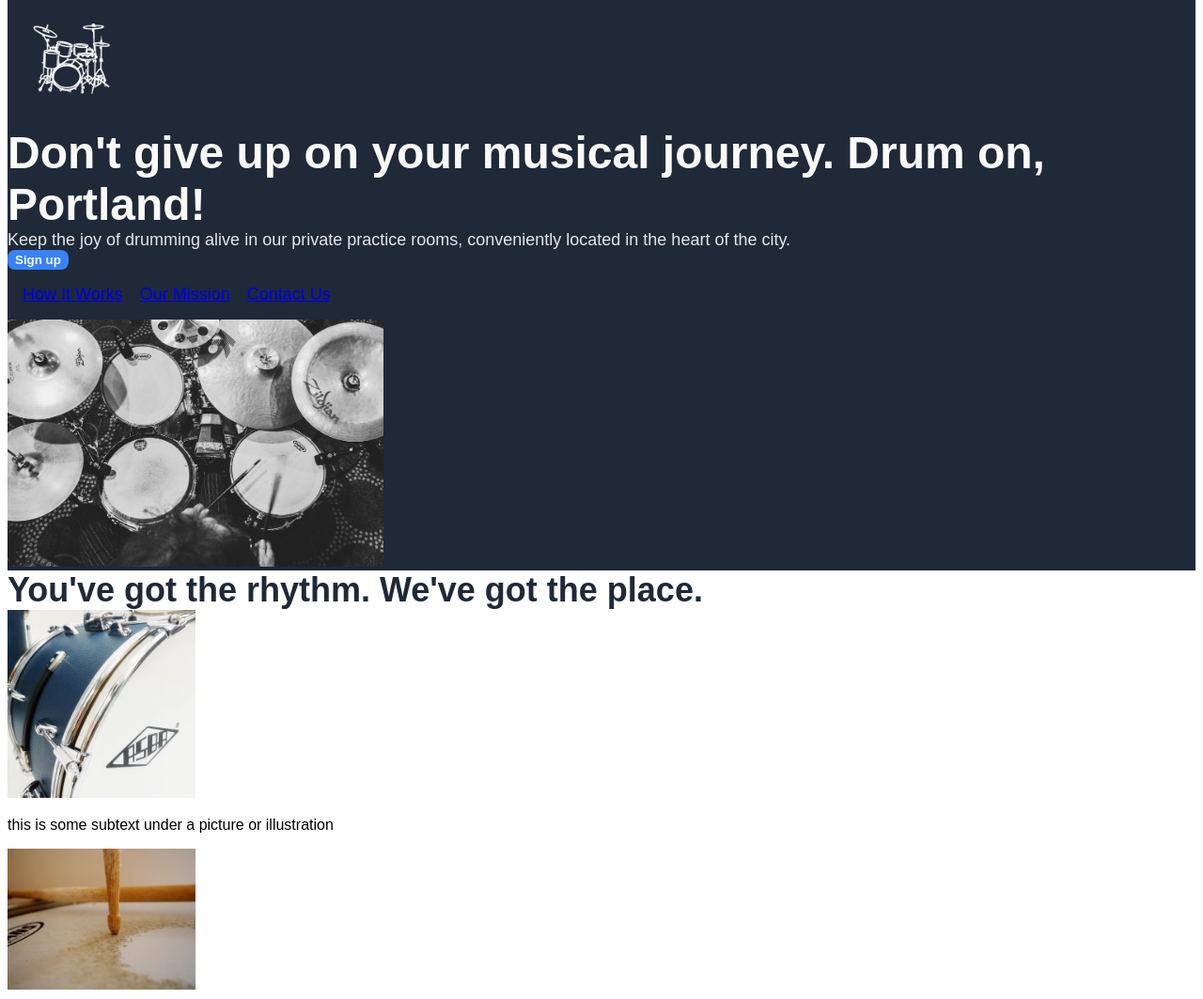
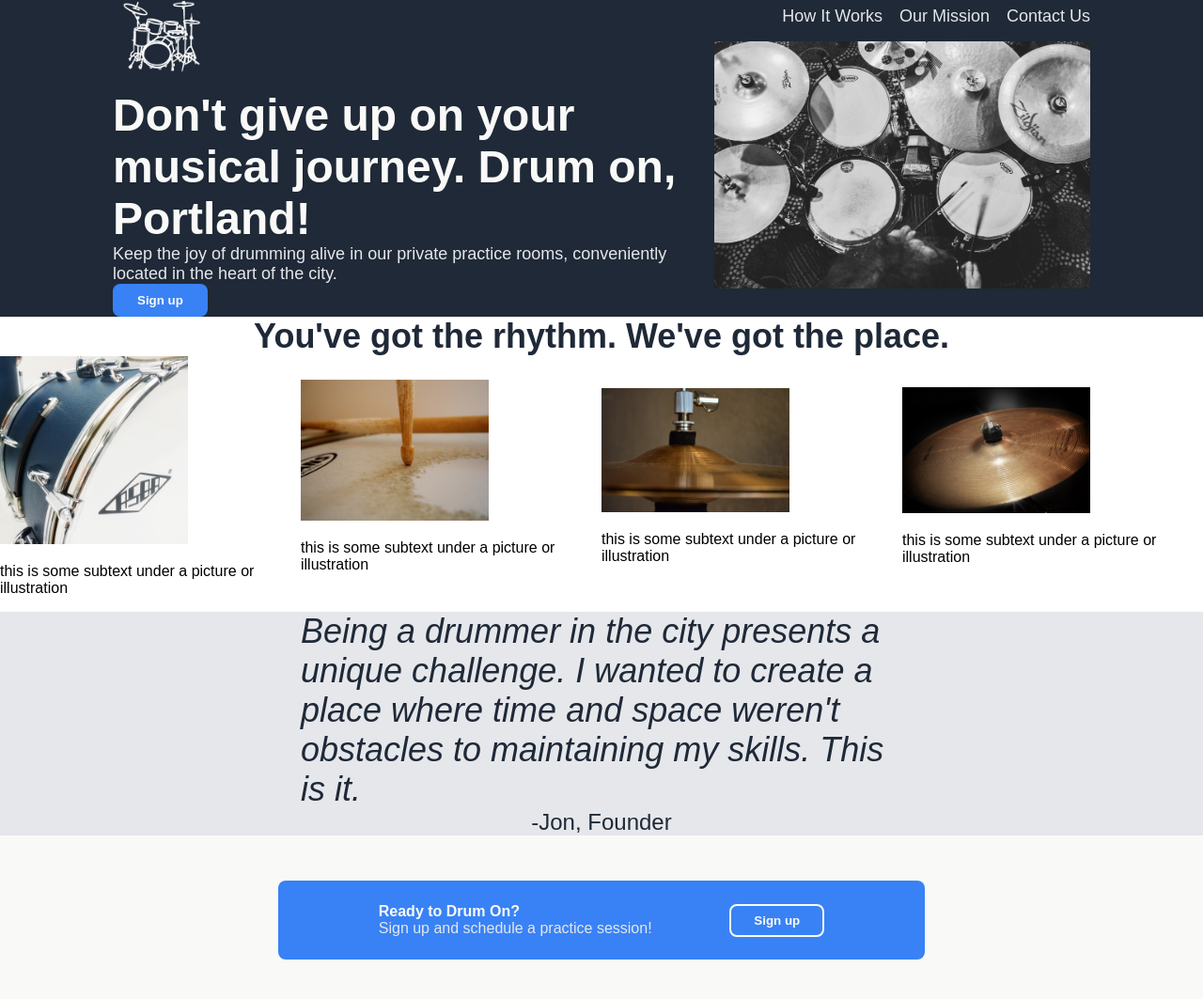
Before and after one commit to jondeal/odin-landing, a plain HTML site: page index.html in a window 1280 px wide. Shown: the part 9-1072 px from the top of the page at 94% size. Drawn offline with Linux system fonts and the light colour scheme.

Commit message:
HTML and CSS refactoring in progress. Added dummy destination for signup buttons.

```diff
--- a/index.html
+++ b/index.html
@@ -13,18 +13,13 @@
             <div class="header-logo">
                 <img src="images/drum-logo.png" alt="a sketch of a 5-piece drum kit with hi-hats and two cymbals" width="100px" height="auto">
             </div>
-            <div class="hero-text">
-                Don't give up on your musical journey. Drum on, Portland!
-            </div>
-            <div class="header-text">
-                Keep the joy of drumming alive in our private practice rooms, conveniently located in the heart of the city.
-            </div>
-            <button class="header-signup-button">Sign up</button>
+            <div class="hero-text">Don't give up on your musical journey. Drum on, Portland!</div>
+            <div class="header-text">Keep the joy of drumming alive in our private practice rooms, conveniently located in the heart of the city.</div>
+            <a href="pages/signup.html"><button type="button" class="header-signup-button">Sign up</button></a>
         </div>
         <div class="header-right">
             <div class="header-links">
                 <ul>
-                    <!-- Need to replace list items with links to sub-pages -->
                     <li><a href=pages/how-it-works.html>How It Works</a></li>
                     <li><a href=pages/our-mission.html>Our Mission</a></li>
                     <li><a href=pages/contact-us.html>Contact Us</a></li>
@@ -35,6 +30,7 @@
     </div>
     <div class="information-section">
         <div class="information-header">You've got the rhythm. We've got the place.</div>
+        <div class="information-section-container">
             <div>
                 <img src="images/bass-drum.jpg" alt="a vintage kick drum" width="200px" height="auto">
                 <p>this is some subtext under a picture or illustration</p>
@@ -52,24 +48,24 @@
                 <p>this is some subtext under a picture or illustration</p>
             </div>
         </div>
+    </div>
     <div class="quote-section">
         <div class="quote-text">
             Being a drummer in the city presents a unique challenge. I wanted to create a place where time and space weren't obstacles to maintaining my skills. This is it.
         </div>
-        <div class="quote-attribution">
-            -Jon, Founder
-        </div>
+        <div class="quote-attribution">-Jon, Founder</div>
     </div>
     <div class="call-to-action-section">
         <div class="call-to-action-box">
-            <div class="call-to-action-title">Call to action! It's time!</div>
-            <div class="call-to-action-text">Sign up for our product by clicking the button right over there!</div>
-            <button class="call-to-action-button">Sign up</button>
+            <div class="call-to-action-left">
+                <div class="call-to-action-title">Ready to Drum On?</div>
+                <div class="call-to-action-text">Sign up and schedule a practice session!</div>
+            </div>
+            <div class="call-to-action-right">
+                <a href="pages/signup.html"><button class="call-to-action-button">Sign up</button></a>
             </div>
         </div>
     </div>
-    <div class="footer">
-        Copyright &copy; The Odin Project 2021
-    </div>
+    <div class="footer">Copyright &copy; The Odin Project 2021</div>
 </body>
 </html>
--- a/style.css
+++ b/style.css
@@ -2,17 +2,23 @@ body {
     display: flex;
     flex-direction: column;
     font-family: Arial, Helvetica, sans-serif;
+    margin: 0;
 }
 
 .header {
     background: #1F2937;
+    display: flex;
+    justify-content: center;
 }
 
 .header-left {
+    max-width: 50%;
+    display: flex;
+    flex-direction: column;
+    align-items: flex-start;
 }
 
 .header-logo {
-    margin: 16px;
 }
 
 .hero-text {
@@ -33,30 +39,39 @@ body {
     width:fit-content;
     border-radius: 8px;
     border-color: transparent;
+    padding: 8px;
+    padding-right: 24px;
+    padding-left: 24px;
 }
 
 .header-right {
+    max-width: 50%;
+    display: flex;
+    flex-direction: column;
+    align-items: flex-end;
 }
 
 ul {
-    text-decoration: none;
+    list-style: none;
     margin: 0;
     padding: 16px;
+    padding-right: 0px;
     display: flex;
     gap: 18px;
 }
 
-li {
+a {
     color: #E5E7EB;
-    list-style: none;
+    text-decoration: none;
     font-size: 18px;
 }
 
 .information-section {
     display: flex;
     flex-direction: column;
+    justify-content: center;
+    align-items: center;
     flex: 1;
-    justify-content: center;
 }
 
 .information-header {
@@ -65,12 +80,18 @@ li {
     font-weight: 800;
 }
 
-img.information-image {
-    border: 2px solid #3882F6;
+.information-section-container {
+    display: flex;
+    align-items: center;
 }
 
 .quote-section {
     background: #E5E7EB;
+    display: flex;
+    flex: 1;
+    justify-content: center;
+    align-items: center;
+    flex-direction: column;
 }
 
 .quote-text {
@@ -78,10 +99,13 @@ img.information-image {
     font-size: 36px;
     font-weight:300;
     font-style: italic;
+    max-width: 50%;
+    display: flex;
 }
 
 .quote-attribution {
-
+    color: #1F2937;
+    font-size: 24px;
 }
 
 .call-to-action-section {
@@ -95,10 +119,17 @@ img.information-image {
     background-color: #3882F6;
     border-radius: 8px;
     display: flex;
+    justify-content: space-evenly;
+    align-items: center;
+    margin: 48px;
+    padding: 24px;
+    flex: 1;
+    max-width: 50%;
 }
 
 .call-to-action-title {
     color: #F9FAF8;
+    font-weight: bold;
 }
 
 .call-to-action-text {
@@ -112,6 +143,9 @@ img.information-image {
     width:fit-content;
     border: 2px solid #F9FAF8;
     border-radius: 8px;
+    padding: 8px;
+    padding-left: 24px;
+    padding-right: 24px;
 }
 
 .footer {
@@ -119,5 +153,6 @@ img.information-image {
     background-color: #1F2937;
     color: #E5E7EB;
     justify-content: center;
-    padding: 32px;
+    align-items: center;
+    padding: 24px;
 }
```
Also changed, not shown: pages/signup.html (added, +1 -0 lines), images/hero-image.png (deleted). Lines whose indentation alone changed are shown as unchanged.
